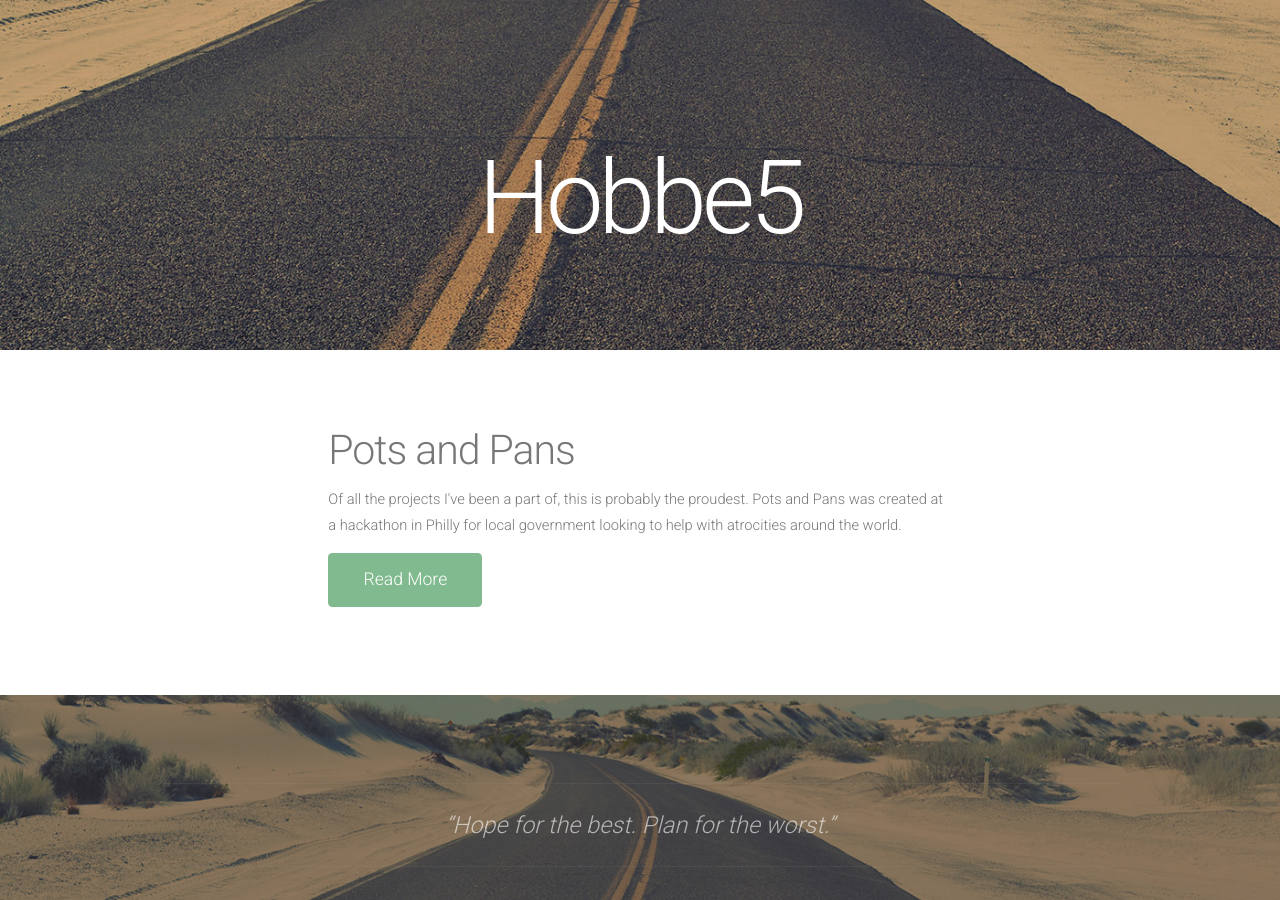
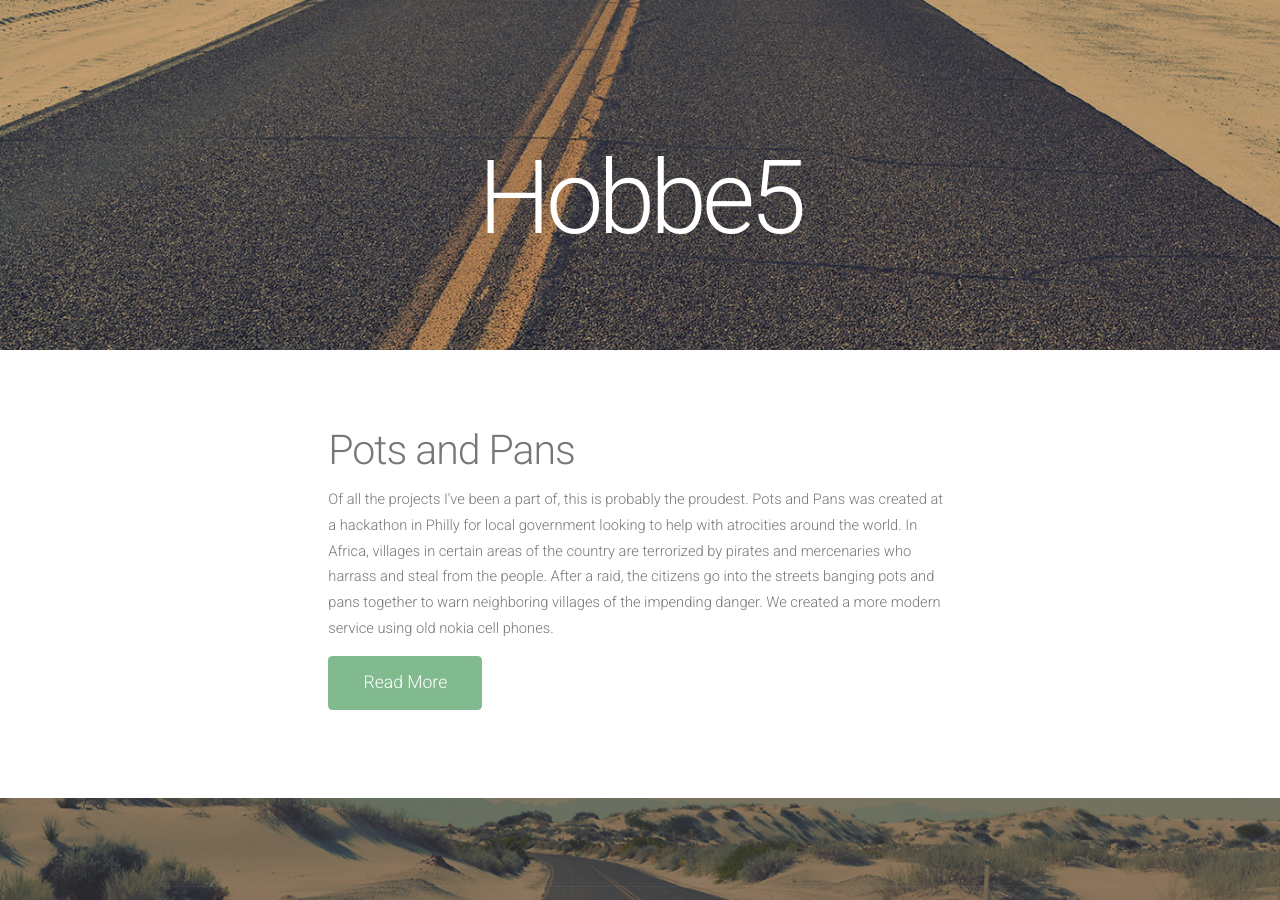
Before and after one commit to hobbe5/hobbe5.github.io, a Jekyll site: the page built from blog/projects.html, in a window 1280 px wide and 900 px high. Built offline with Jekyll 4.4.1, drawn with Linux system fonts in a browser that asks for light colours; nearby versions of some CDN libraries; comment, search, counter and statistics services are not loaded.

Commit message:
Updates to pots and pans project

```diff
--- a/_layouts/default.html
+++ b/_layouts/default.html
@@ -77,6 +77,11 @@ document.write("<sc"+"ript type='text/javascript' src='" +
 scJsHost+
 "statcounter.com/counter/counter.js'></"+"script>");
 </script>
+<noscript><div class="statcounter"><a title="create counter"
+href="http://statcounter.com/free-hit-counter/"
+target="_blank"><img class="statcounter"
+src="//c.statcounter.com/10165650/0/36339186/1/" alt="create
+counter"></a></div></noscript>
 <!-- End of StatCounter Code for Default Guide -->
 </body>
 </html>
--- a/_posts/2012-03-18-pots-and-pans.md
+++ b/_posts/2012-03-18-pots-and-pans.md
@@ -1,7 +1,11 @@
 ---
 title: Pots and Pans
 category: project
+featured: images/potsandpans.jpg
 layout: post
 ---
 
-<p>Of all the projects I've been a part of, this is probably the proudest. Pots and Pans was created at a hackathon in Philly for local government looking to help with atrocities around the world.</p>
+<p>Of all the projects I've been a part of, this is probably the proudest. Pots and Pans was created at a hackathon in Philly for local government looking to help with atrocities around the world. In Africa, villages in certain areas of the country are terrorized by pirates and mercenaries who harrass and steal from the people. After a raid, the citizens go into the streets banging pots and pans together to warn neighboring villages of the impending danger. We created a more modern service using old nokia cell phones.</p>
+<!--more-->
+<br />
+<p>As a team we were tasked with finding a way for people to be informed by a service within a specified radius. In our case we decided upon 50 kilometers but it can be changed in the settings of the admin portal as well. We then architected a service that allows users to send alerts to the service from a location and then have that message received to any subscribers within the specified radius. Our tech stack was using python and twilio to delivering the actual messages via text.</p>
```
Also changed, not shown: assets/images/potsandpans.jpg (added).
